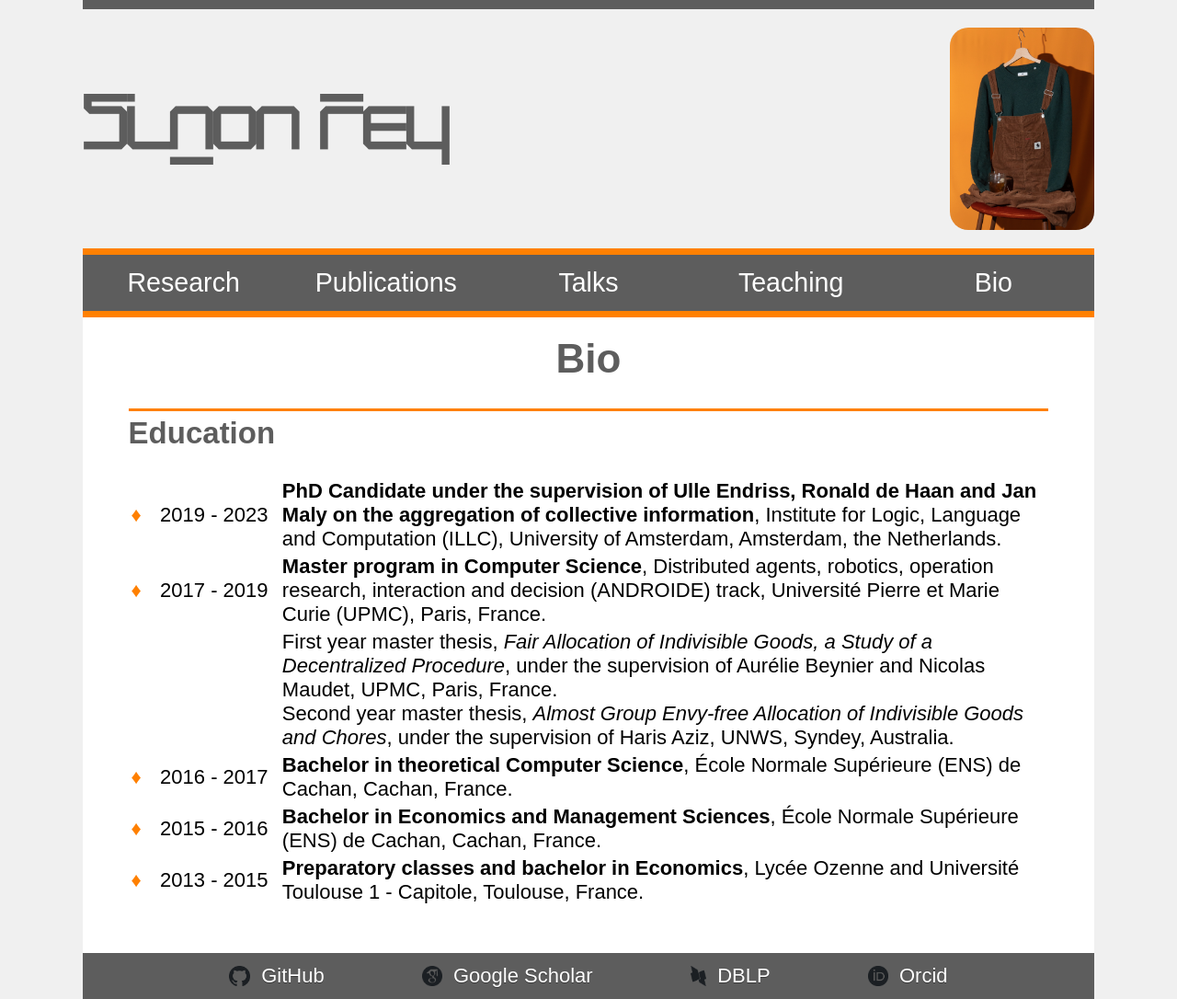
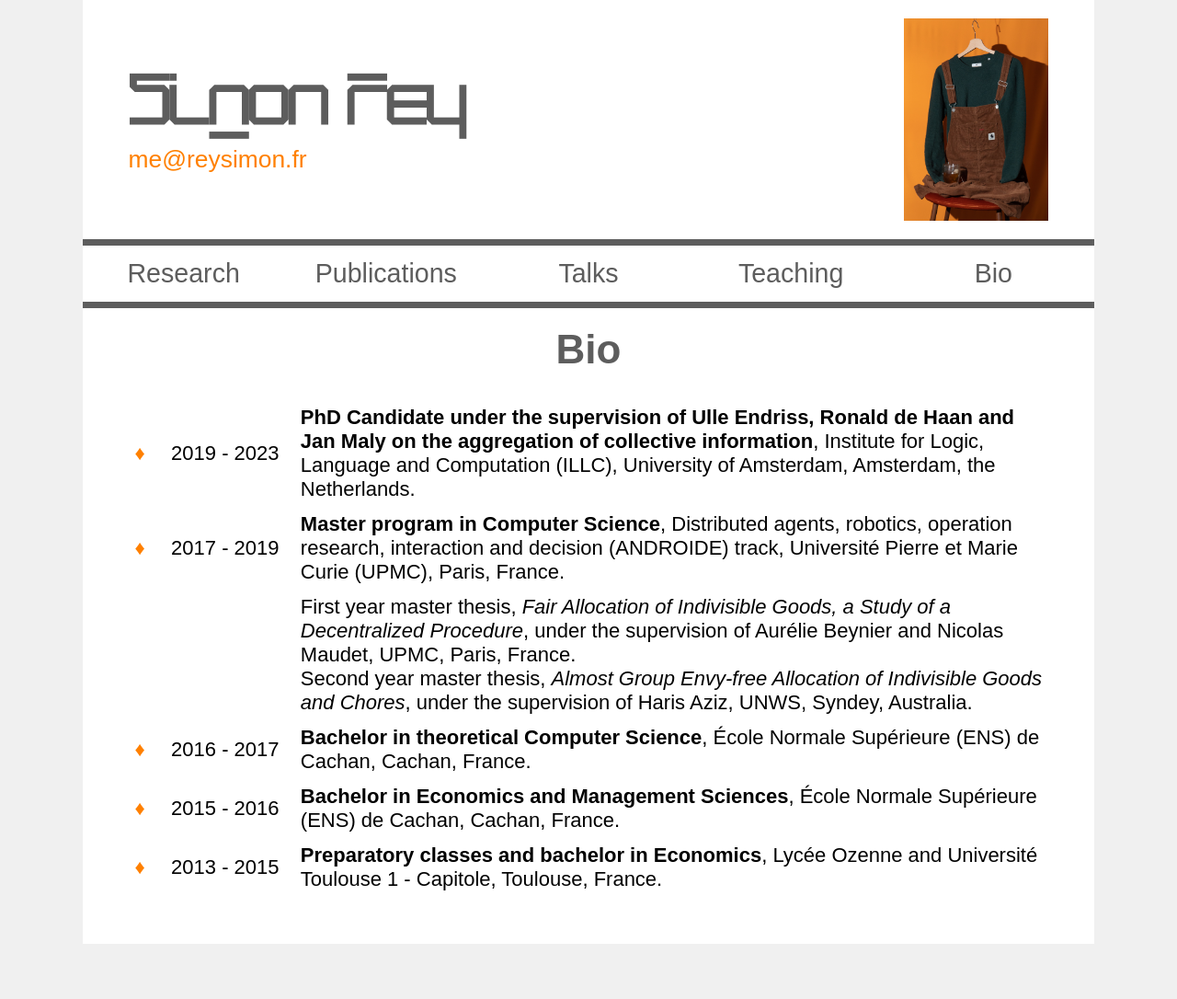
Before and after one commit to Simon-Rey/Personal-Website, a Jekyll site: the page built from docs/cv.md, in a window 1280 px wide. Shown: the whole page at 92% size. Built offline with Jekyll 4.4.1, drawn with Linux system fonts in a browser that asks for light colours; some web fonts are replaced; after the commit the page ends 1026 px from its top, so only the background shows below that.

```diff
--- a/docs/_config.yml
+++ b/docs/_config.yml
@@ -25,11 +25,6 @@ description: >- # this means to ignore newlines until "baseurl:"
 baseurl: "" # the subpath of your site, e.g. /blog
 url: "https://simonrey.fr/" # the base hostname & protocol for your site, e.g. http://example.com
 
-github_homepage: "https://github.com/Simon-Rey"
-scholar_homepage: "https://scholar.google.com/citations?user=sMgOkFwAAAAJ&hl=fr&oi=sra"
-dblp_homepage: "https://dblp.uni-trier.de/pid/224/0177.html"
-orcid_homepage: "https://orcid.org/0000-0002-5170-0387"
-
 # Build settings
 theme: null
 
--- a/docs/_layouts/default.html
+++ b/docs/_layouts/default.html
@@ -28,13 +28,12 @@
 
 <div id='header'>
 	<div id='banner'>
-		<div class='detail-wrap'>
-			<div class='name'>
-				<a href="{{ '/' | relative_url }}" title="Link to main page">Simon Rey</a>
+		<div id='detail-wrap'>
+			<div id='name-wrap'>
+				<a id='banner-name' href="{{ '/' | relative_url }}" title="Link to main page">Simon Rey</a>
+				<a id="banner-email" href="mailto:me@reysimon.fr">me@reysimon.fr</a>
 			</div>
-			<div class="detailPortrait">
-				<div>
-				</div>
+			<div class="portrait-wrap">
 				<a href="https://photo.simonrey.fr">
                     <img src="{{ site.baseurl }}/assets/portrait.JPG" height="220px" id='portrait' alt="Portrait of Simon Rey"/>
                 </a>
@@ -56,57 +55,5 @@
 	{{ content }}
 </main>
 
-<div class="footer-wrap">
-	<ul class="footer">
-	{% if site.github_homepage %}
-		<li>
-			<a href="{{ site.github_homepage }}" title="Link to Simon Rey's GitHub page">
-				<div style="display: flex; align-items: center;">
-						<img src="{{ site.baseurl }}/assets/gitHubLogo.png" style="height: 1em;"
-						alt="GitHub Logo">
-					 	<span> &nbsp; GitHub </span>
-				</div>
-			</a>
-		</li>
-	{% endif %}
-
-	{% if site.scholar_homepage %}
-		<li>
-			<a href="{{ site.scholar_homepage }}" title="Link to Simon Rey's Google Scholar page">
-				<div style="display: flex; align-items: center;">
-						<img src="{{ site.baseurl }}/assets/googleScholarLogo.png" style="height: 1em;"
-						alt="Google Scholar Logo">
-					 	<span> &nbsp; Google Scholar </span>
-				</div>
-			</a>
-		</li>
-	{% endif %}
-
-	{% if site.dblp_homepage %}
-		<li>
-			<a href="{{ site.dblp_homepage }}" title="Link to Simon Rey's DBLP page">
-				<div style="display: flex; align-items: center;">
-						<img src="{{ site.baseurl }}/assets/dblpLogo.png" style="height: 1em;"
-						alt="DBLP Logo">
-					 	<span> &nbsp; DBLP </span>
-				</div>
-			</a>
-		</li>
-	{% endif %}
-
-	{% if site.orcid_homepage %}
-		<li>
-			<a href="{{ site.orcid_homepage }}" title="Link to Simon Rey's Orcid page">
-				<div style="display: flex; align-items: center;">
-						<img src="{{ site.baseurl }}/assets/orcidLogo.png" style="height: 1em;"
-						alt="Orcid Logo">
-					 	<span> &nbsp; Orcid </span>
-				</div>
-			</a>
-		</li>
-	{% endif %}
-	</ul>
-</div>
-
 </body>
 </html>
--- a/docs/assets/css/style.css
+++ b/docs/assets/css/style.css
@@ -102,6 +102,9 @@ Responsive behaviour
 	main {
 		padding: 10px 20px 20px;
 	}
+	#detail-wrap {
+		padding: 10px 20px;
+	}
 	#newscontent {
 		padding: 10px 20px;
 	}
@@ -126,11 +129,14 @@ Responsive behaviour
 		width: 20%;
 	}
 	html {
-		padding-left: 7%;
-		padding-right: 7%;
+		padding-left: 7vw;
+		padding-right: 7vw;
 	}
 	main {
 		padding: 20px 50px 50px;
+	}
+	#detail-wrap {
+		padding: 20px 50px;
 	}
 	#newsbox {
 		display: flex;
@@ -173,8 +179,8 @@ body {
 }
 
 #banner {
-    border-top: 10px solid var(--color-gray);
-	color: white;
+    /*border-top: 10px solid var(--color-gray);*/
+	background: white;
 }
 
 main {
@@ -186,49 +192,41 @@ main {
 Header with the name and logo
 ============================= */
 
-.detail-wrap {
+#detail-wrap {
 	display: flex;
 	justify-content: space-between;
 	align-items: center;
-	margin: 20px 0;
 }
 
-.name {
+#name-wrap {
+	display: flex;
+	flex-direction: column;
+}
+
+#banner-name {
 	font-weight: bold;
 	color: var(--color-gray);
-	font-size: 380%;
+	font-size: 350%;
 	font-family: "newAlphabet", sans-serif;
 	margin-right: 20px;
 }
 
-#portrait {
-	border-radius: 20px;
+#banner-email {
+	color: var(--color-orange);
+	font-size: 120%;
 }
 
-.detailPortrait {
+#portrait {
+	/*border-radius: 20px;*/
+}
+
+.portrait-wrap {
 	display: flex;
 }
 
-.detailPortrait img {
+.portrait-wrap img {
 	display: block;
 	margin-left: 30px;
-}
-
-.detailPortrait div {
-	display: table;
-	margin-left: auto;
-	margin-bottom: auto;
-	margin-top: auto;
-}
-
-.detailPortrait ul {
-	text-align: left;
-	list-style-type: none;
-	padding: 0;
-}
-
-.detailPortrait p {
-	text-align: left;
 }
 
 /* ===
@@ -268,17 +266,15 @@ Header menu
 ======== */
 
 .menu-wrap {
-	background: var(--color-gray);
 	width: 100%;
 	color: white;
-	border-top: 7px solid var(--color-orange);
-	border-bottom: 7px solid var(--color-orange);
+	border-top: 7px solid var(--color-gray);
+	border-bottom: 7px solid var(--color-gray);
     display: inline-block;
 }
 
 .menu {
 	width: 100%;
-	background-color: var(--color-gray);
 	overflow: auto;
 	text-align: center;
 	margin: 0;
@@ -288,7 +284,7 @@ Header menu
 .menu a {
 	transition:all linear 0.1s;
 	text-decoration: none;
-	color:white;
+	color: var(--color-gray);
 	font-size: 130%;
 	text-align: center;
 }
@@ -296,38 +292,6 @@ Header menu
 .menu a:hover {
 	color: white;
 	background:var(--color-orange);
-}
-
-/* ========
-Footer menu
-======== */
-
-.footer-wrap {
-	background: var(--color-gray);
-	width: 100%;
-	color: white;
-	margin: 0;
-    display: inline-block;
-    text-align: center;
-	border-top: 7px solid var(--color-gray);
-	border-bottom: 7px solid var(--color-gray);
-}
-
-.footer {
-	padding: 0;
-	margin: 0;
-}
-
-.footer > li {
-	display: inline-block;
-	position: relative;
-}
-
-.footer > li > a {
-	padding: 5px 50px;
-	display:inline-block;
-	text-shadow: 0 1px 0 rgba(0,0,0,0.4);
-	margin: 0;
 }
 
 /* ===========
@@ -343,57 +307,13 @@ a:hover {
 	color: var(--color-orange);
 }
 
-/* =======
-Index Page
-======= */
-
-#newscol h2 {
-	border: none;
-	font-size: 130%;
-	color: white;
-	background: var(--color-gray);
-	padding:10px 40px;
-	margin: 0;
-	box-shadow: none;
+.link {
+	color: var(--color-orange);
 }
 
-#newscol p {
-	padding-left: 10px;
-	padding-right: 10px;
-	text-align: center;
-}
-
-#news {
-	text-align: center;
-	padding: 15px 0 0;
-	margin-top: 15px;
-	margin-left: 20px;
-	margin-right: 20px;
-	border-top: 3px solid var(--color-orange);
-}
-
-#news h3 {
-	color: var(--color-gray);
-	margin: 0;
-	padding: 0;
-	text-align: center;
-	font-size: 120%;
-}
-
-#life-aspects-list {
-    display: grid;
-    width: 100%;
-    grid-template-columns: auto auto;
-    gap: 20px;
-    align-items: center;
-}
-
-.life-aspect-header {
-    background: var(--color-gray);
-    color: white;
-    padding: 3px 10px;
-    border-radius: 1em;
-    text-align: center;
+a.link::before {
+  content: "⧉";
+  font-size: 0.85em;
 }
 
 strong {
@@ -402,6 +322,54 @@ strong {
 	font-style: normal;
 	font-weight: normal;
 }
+
+/* =======
+Index Page
+======= */
+
+.cards-container {
+	display: flex;
+	justify-content: center;
+	align-items: center;
+}
+
+.cards-grid {
+    display: grid;
+    grid-template-columns: repeat(auto-fit, minmax(14vw, 1fr));
+    gap: 20px;
+	width: 80%;
+}
+
+.card-wrap {
+    border: 1px solid var(--color-gray);
+    text-align: center;
+    box-shadow: 0 4px 6px black;
+}
+
+.card-image-wrap {
+    display: flex;
+    flex-direction: column;
+    justify-content: center;
+    width: 100%;
+}
+
+.card-image-wrap img {
+    width: 100%;
+    aspect-ratio: 1 / 1;
+    object-fit: cover;
+    object-position: center;
+}
+
+.card-title {
+	font-weight: bold;
+	color: var(--color-gray);
+    padding: min(2vh, 2vw);
+    margin: 0;
+}
+
+/* ==============
+Publications Page
+============== */
 
 .publicationsBox {
 	display: flex;
@@ -489,6 +457,10 @@ strong {
 	width: 100%;
 }
 
+.cvTable td {
+	padding: 5px;
+}
+
 .cvTable strong {
 	margin-right: 5px;
 }
--- a/docs/assets/css/thesisworkshop.css
+++ b/docs/assets/css/thesisworkshop.css
@@ -1,5 +1,5 @@
 :root {
-	--color-gray:#5D5D5D;
+	--color-gray: #474747;
 	--color-orange:#FF8000;
 }
 
@@ -61,7 +61,7 @@ a {
 table {
     margin: auto;
     border-collapse: collapse;
-    width: 80%:
+    width: 80%;
 }
 
 .programme-line:not(:first-child) th, .programme-line:not(:first-child) td {
--- a/docs/cv.md
+++ b/docs/cv.md
@@ -5,7 +5,6 @@ title: CV | Simon Rey
 
 # Bio
 
-## Education
 <table class="cvTable">
 <tbody><tr>
 <td><strong> ♦ </strong></td>
```
Also changed, not shown: docs/index.md (+150 -19 lines), docs/assets/website_cards/comsoc.png (added), docs/assets/website_cards/game_academy.png (added), docs/assets/website_cards/petit_bonhomme.png (added), docs/assets/website_cards/preflib.png (added), docs/assets/website_cards/proportionality_press.png (added).
